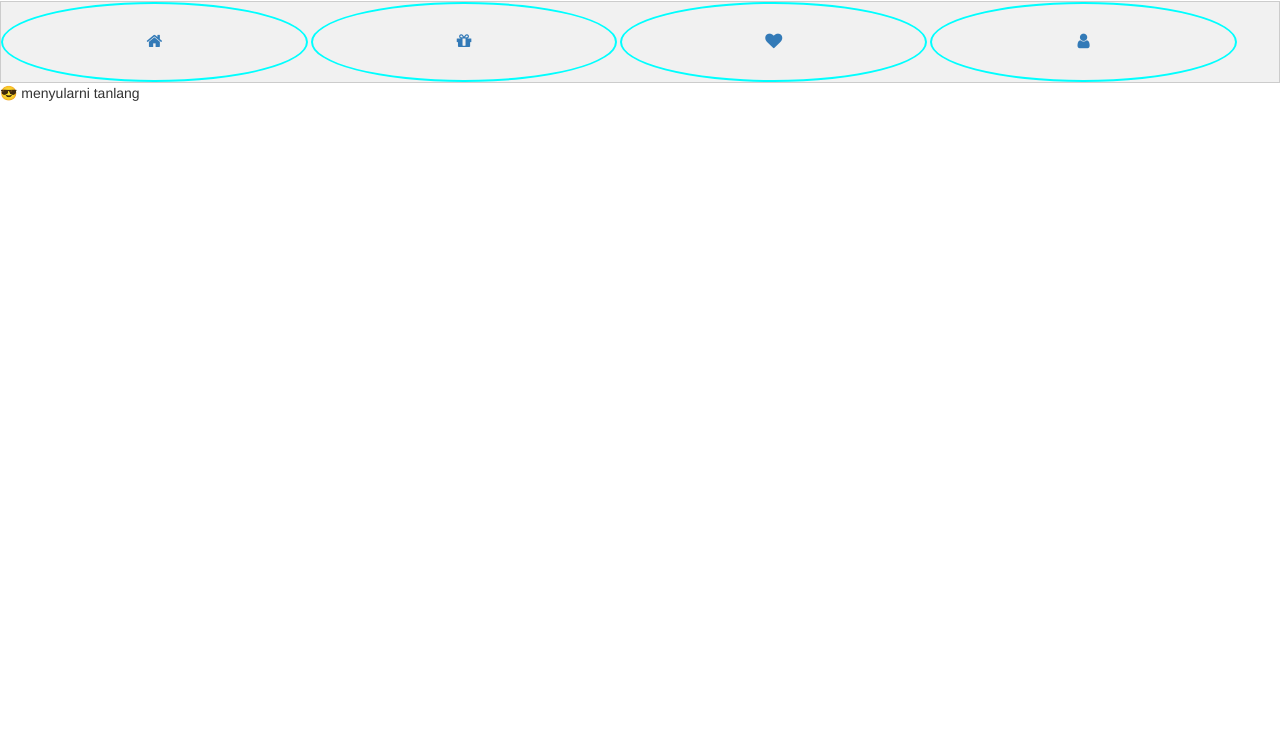
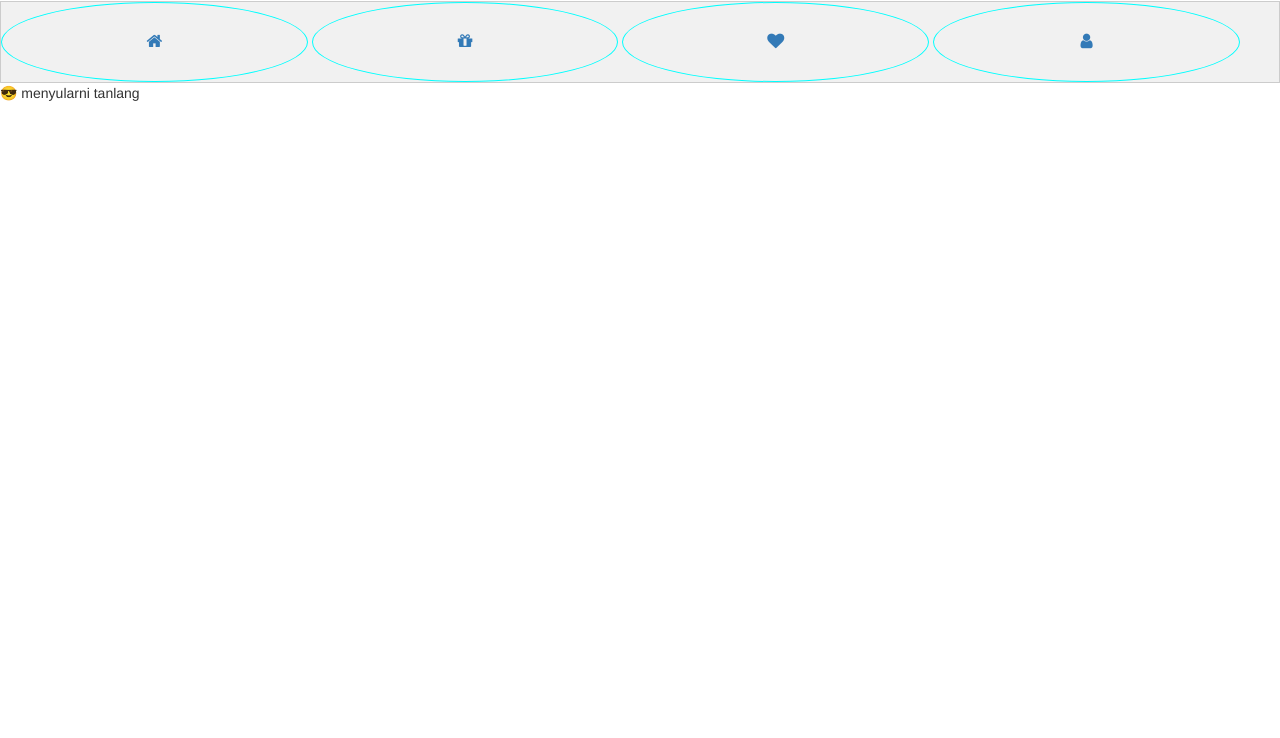
Before and after one commit to 06Dastur/forward, a plain HTML site: page index.html in a window 1280 px wide. Shown: the part 62-800 px from the top of the page. Drawn offline with nearby package versions, Linux system fonts and the light colour scheme.

Commit message:
lajcnchid

```diff
--- a/style.css
+++ b/style.css
@@ -16,9 +16,9 @@
     font-size: 17px;
     width: 24%;
     height: 80px;
-    margin-right: 3px;
+    margin-right: 4px;
     border-radius: 50%;
-    border: 2px solid aqua;
+    border: 1px solid aqua;
   }
 
   /* Change background color of buttons on hover */
```
